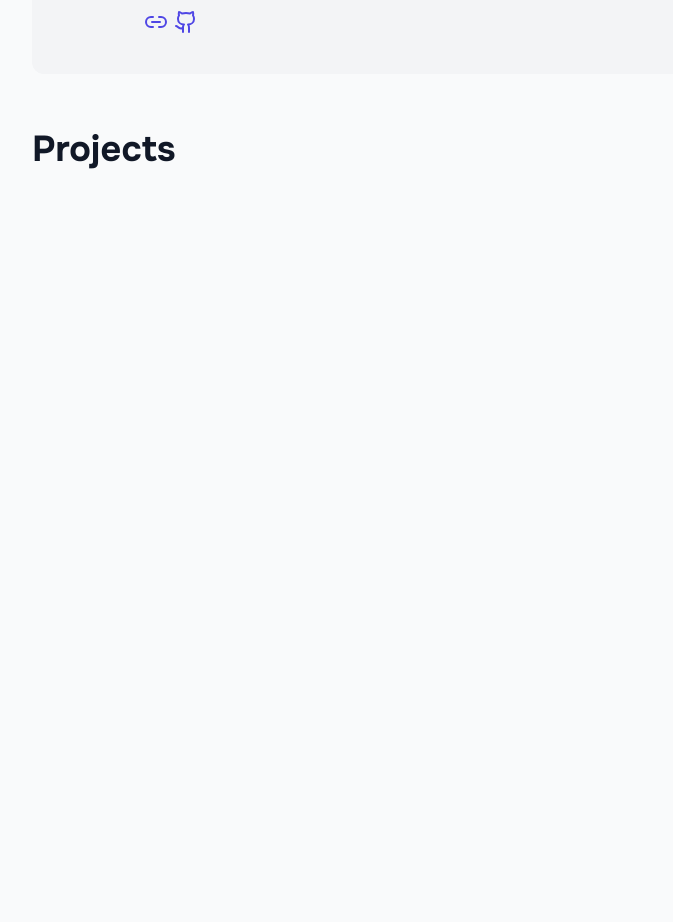
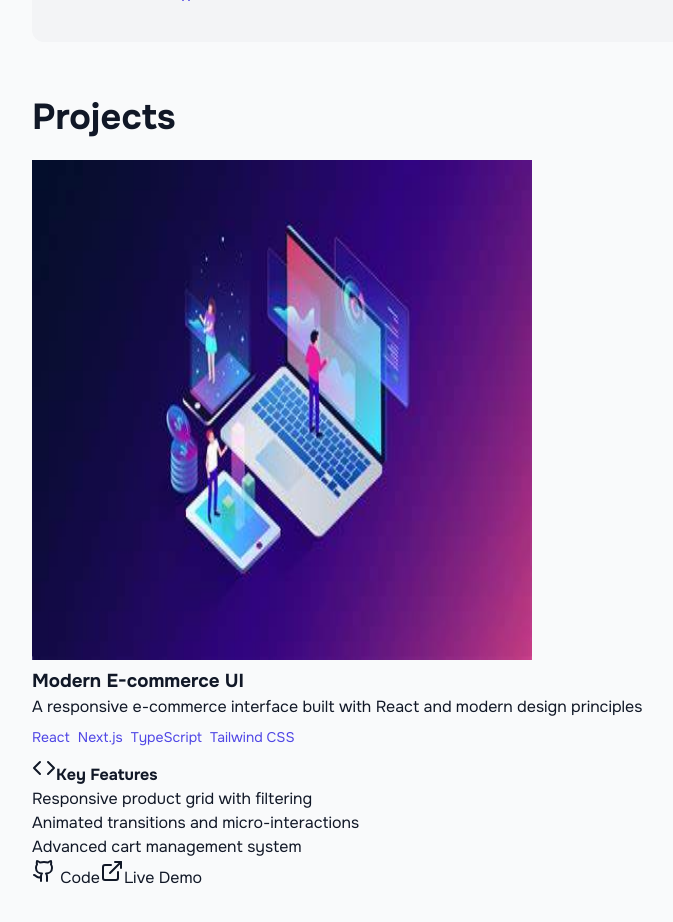
Before and after one commit to Orbitado/portfolio, a Next.js app: page / in a window 1280 px wide. Shown: the part 1682-2604 px from the top of the page, without its empty margins (112-785 px from the left). Before the commit the page ends 1906 px from the top, so only its background shows below. Built offline with nearby package versions, Linux system fonts and the light colour scheme.

Commit message:
feat: layouting

```diff
--- a/src/app/(pages)/Education.tsx
+++ b/src/app/(pages)/Education.tsx
@@ -4,8 +4,8 @@ import EducationList from "@/components/specific/EducationList";
 function Education() {
   return (
     <section id="education" className="section">
+      <h2 className="section__heading">Education</h2>
       <article className="education section__content">
-        <h3 className="section__heading">Education</h3>
         <EducationList />
         <CertificationList />
       </article>
--- a/src/app/(pages)/Projects.tsx
+++ b/src/app/(pages)/Projects.tsx
@@ -1,8 +1,53 @@
+import TagList from "@/components/common/TagList";
+import { Code, ExternalLink, GithubIcon } from "lucide-react";
+import Image from "next/image";
+import Link from "next/link";
+
 function Projects() {
   return (
-    <section id="education" className="section">
-      <article className="education section__content">
-        <h3 className="section__heading">Projects</h3>
+    <section id="projects" className="section">
+      <h2 className="section__heading">Projects</h2>
+      <article className="projects section__content">
+        <figure className="projects__image">
+          <Image
+            src="/images/image.png"
+            alt="Modern E-commerce UI project screenshot"
+            width={500}
+            height={500}
+          />
+        </figure>
+        <section className="projects__content">
+          <h3 className="projects__heading">Modern E-commerce UI</h3>
+          <p className="projects__text">
+            A responsive e-commerce interface built with React and modern design
+            principles
+          </p>
+          <TagList list={["React", "Next.js", "TypeScript", "Tailwind CSS"]} />
+          <h4 className="projects__subheading">
+            <Code className="projects__icon" aria-hidden="true" />
+            Key Features
+          </h4>
+          <ul className="projects__list">
+            <li className="projects__list-item">
+              Responsive product grid with filtering
+            </li>
+            <li className="projects__list-item">
+              Animated transitions and micro-interactions
+            </li>
+            <li className="projects__list-item">
+              Advanced cart management system
+            </li>
+          </ul>
+          <div className="projects__links">
+            <Link href="#">
+              <GithubIcon className="projects__icon" /> Code
+            </Link>
+            <Link href="#">
+              <ExternalLink className="projects__icon" />
+              Live Demo
+            </Link>
+          </div>
+        </section>
       </article>
     </section>
   );
```
Also changed, not shown: public/images/image.png (added).
